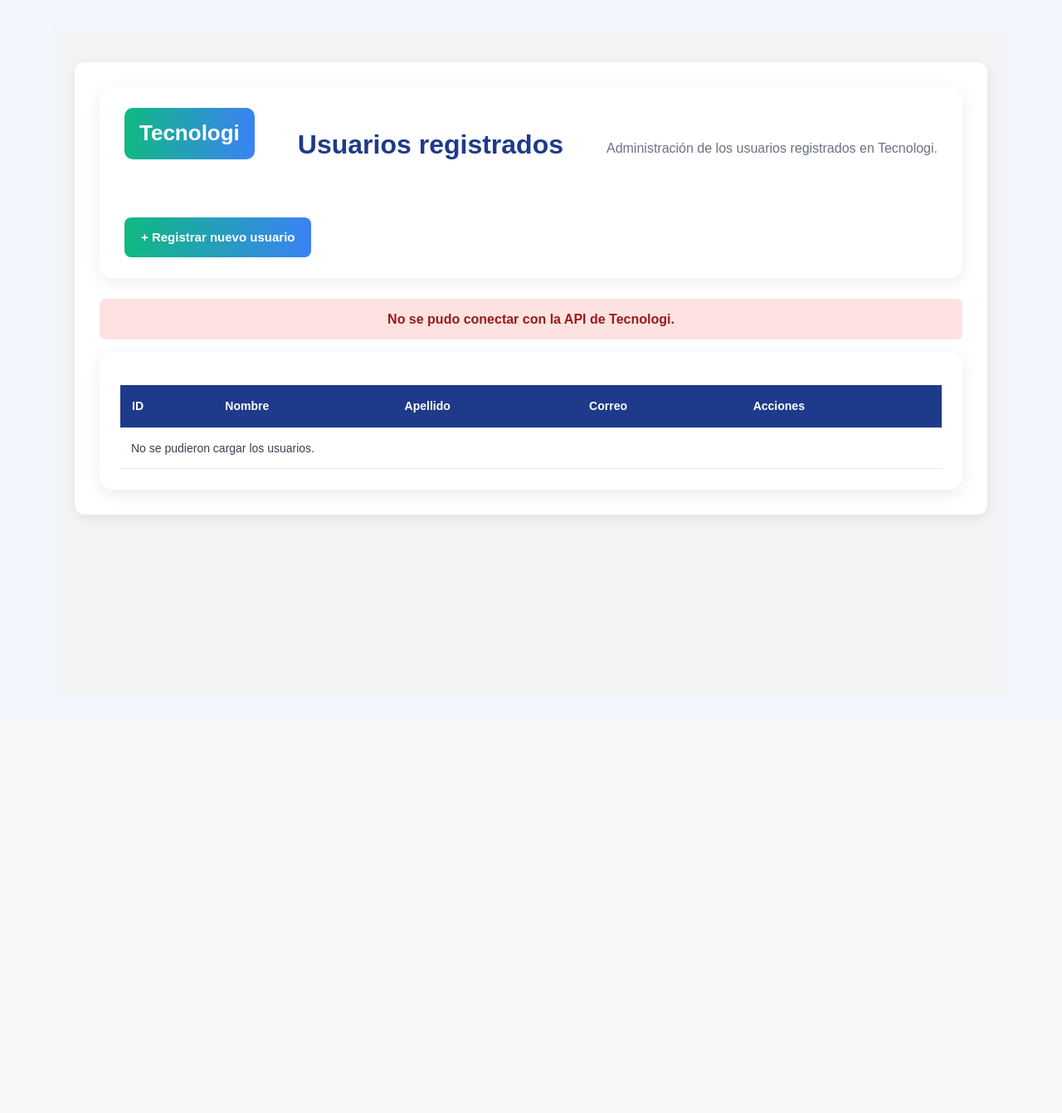
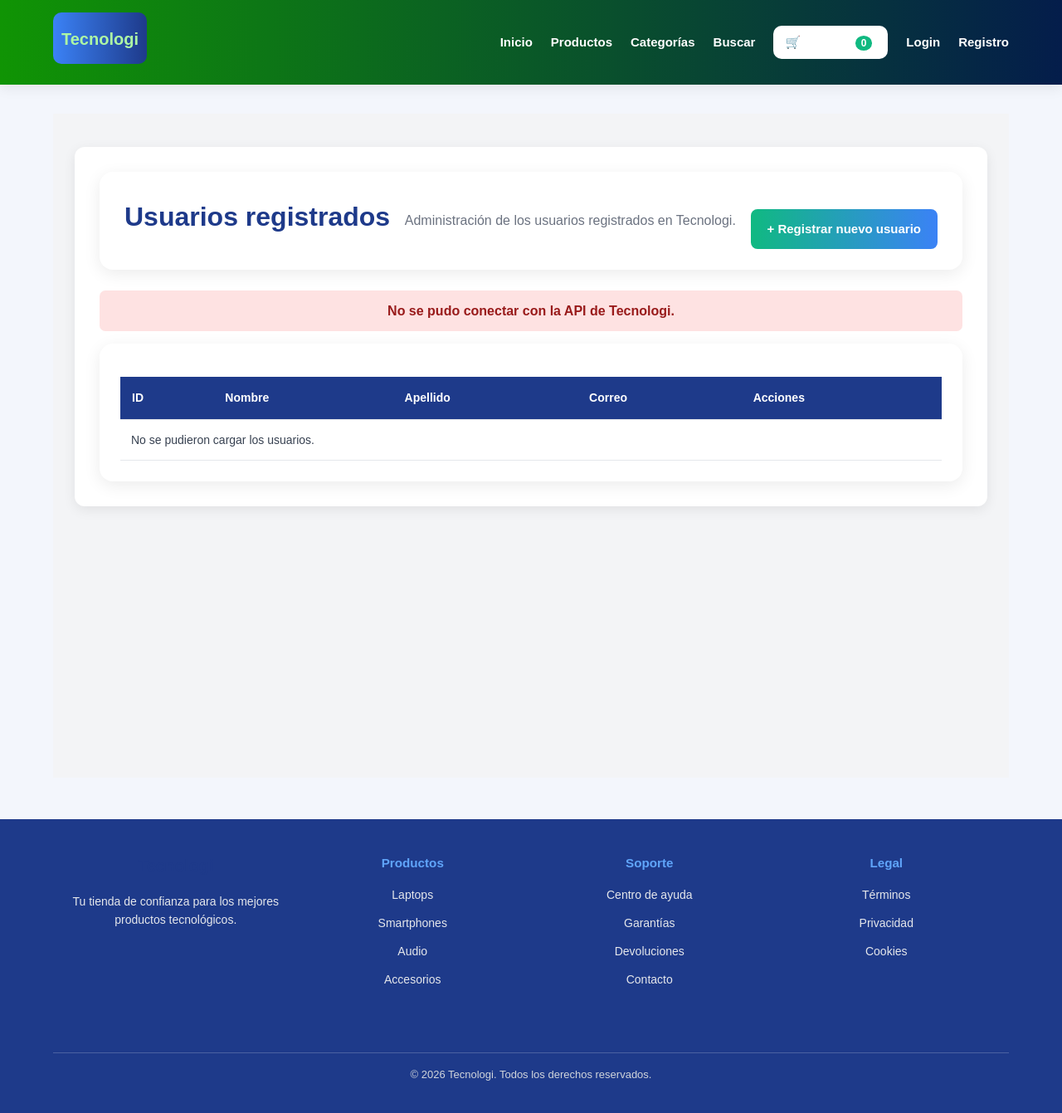
Before and after one commit to julianesteba/TECNOLOGI, a Spring Boot app: page /usuarios.html in a window 1280 px wide. Shown: the whole page at 83% size. Before the commit the page ends 626 px from the top, so only its background shows below. Run offline with Spring Boot 4, Linux system fonts and the light colour scheme.

Commit message:
Restaurar barra de navegacion en usuarios

```diff
--- a/src/main/resources/static/usuarios.html
+++ b/src/main/resources/static/usuarios.html
@@ -6,22 +6,44 @@
     <meta charset="UTF-8">
     <meta name="viewport" content="width=device-width, initial-scale=1.0">
 
-    <title>Usuarios - Tecnologi</title>
+    <title>Usuarios registrados | Tecnologi</title>
 
     <link rel="stylesheet" href="styles.css">
 </head>
 
 <body>
 
+    <!-- BARRA DE NAVEGACIÓN -->
+    <nav class="navbar">
+        <div class="nav-container">
+
+            <div class="logo">
+                <a href="index.html">Tecnologi</a>
+            </div>
+
+            <div class="nav-links">
+                <a href="index.html">Inicio</a>
+                <a href="productos.html">Productos</a>
+                <a href="categorias.html">Categorías</a>
+                <a href="buscar.html">Buscar</a>
+
+                <a href="carrito.html" class="cart-link">
+                    🛒 Carrito (<span id="cart-count">0</span>)
+                </a>
+
+                <a href="login.html">Login</a>
+                <a href="registro.html">Registro</a>
+            </div>
+
+        </div>
+    </nav>
+
+    <!-- CONTENIDO DE USUARIOS -->
     <section class="usuarios">
 
         <div class="usuarios-container">
 
             <div class="usuarios-header">
-
-                <div class="register-header">
-                    <div class="logo">Tecnologi</div>
-                </div>
 
                 <h1>Usuarios registrados</h1>
 
@@ -35,11 +57,13 @@
 
             </div>
 
+            <!-- MENSAJES -->
             <div
                 id="mensajeUsuarios"
                 class="mensaje-usuarios">
             </div>
 
+            <!-- TABLA DE USUARIOS -->
             <div class="usuarios-tabla-container">
 
                 <table class="usuarios-tabla">
@@ -72,7 +96,81 @@
 
     </section>
 
+    <!-- FOOTER -->
+    <footer class="footer">
+
+        <div class="footer-container">
+
+            <div class="footer-column">
+                <h2>Tecnologi</h2>
+                <p>
+                    Tu tienda de confianza para los mejores productos tecnológicos.
+                </p>
+            </div>
+
+            <div class="footer-column">
+                <h3>Productos</h3>
+                <a href="categorias.html">Laptops</a>
+                <a href="categorias.html">Smartphones</a>
+                <a href="categorias.html">Audio</a>
+                <a href="categorias.html">Accesorios</a>
+            </div>
+
+            <div class="footer-column">
+                <h3>Soporte</h3>
+                <a href="help.html">Centro de ayuda</a>
+                <a href="garantia.html">Garantías</a>
+                <a href="returns.html">Devoluciones</a>
+                <a href="contacto.html">Contacto</a>
+            </div>
+
+            <div class="footer-column">
+                <h3>Legal</h3>
+                <a href="terminos.html">Términos</a>
+                <a href="privacy.html">Privacidad</a>
+                <a href="cookies.html">Cookies</a>
+            </div>
+
+        </div>
+
+        <div class="footer-bottom">
+            © 2026 Tecnologi. Todos los derechos reservados.
+        </div>
+
+    </footer>
+
+    <!-- JAVASCRIPT -->
     <script src="usuarios.js?v=2"></script>
+
+    <!-- CONTADOR DEL CARRITO -->
+    <script>
+        function obtenerCarrito() {
+            try {
+                return JSON.parse(localStorage.getItem("carrito")) || [];
+            } catch (error) {
+                return [];
+            }
+        }
+
+        function actualizarContadorCarrito() {
+            const carrito = obtenerCarrito();
+            const contador = document.getElementById("cart-count");
+
+            if (contador) {
+                const cantidadTotal = carrito.reduce(
+                    (total, producto) =>
+                        total + (Number(producto.cantidad) || 1),
+                    0
+                );
+
+                contador.textContent = cantidadTotal;
+            }
+        }
+
+        document.addEventListener("DOMContentLoaded", () => {
+            actualizarContadorCarrito();
+        });
+    </script>
 
 </body>
 
```
